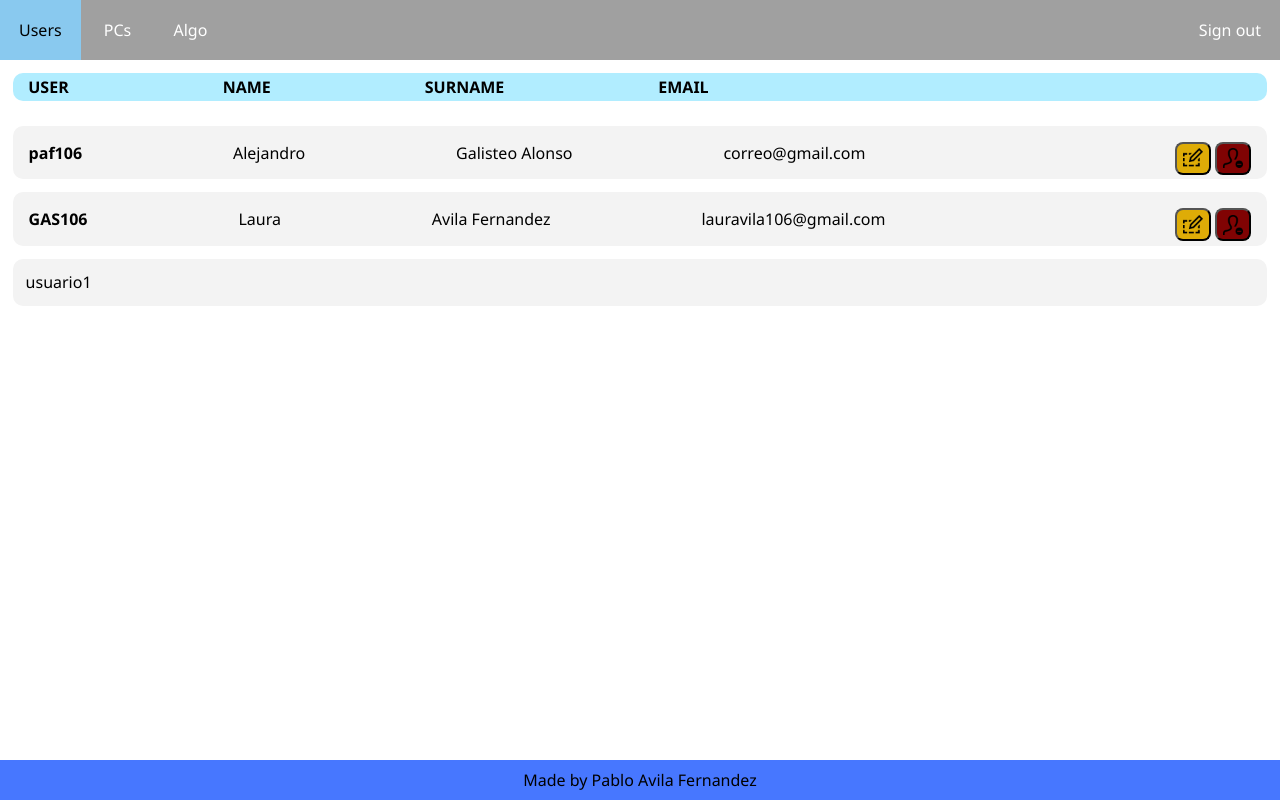
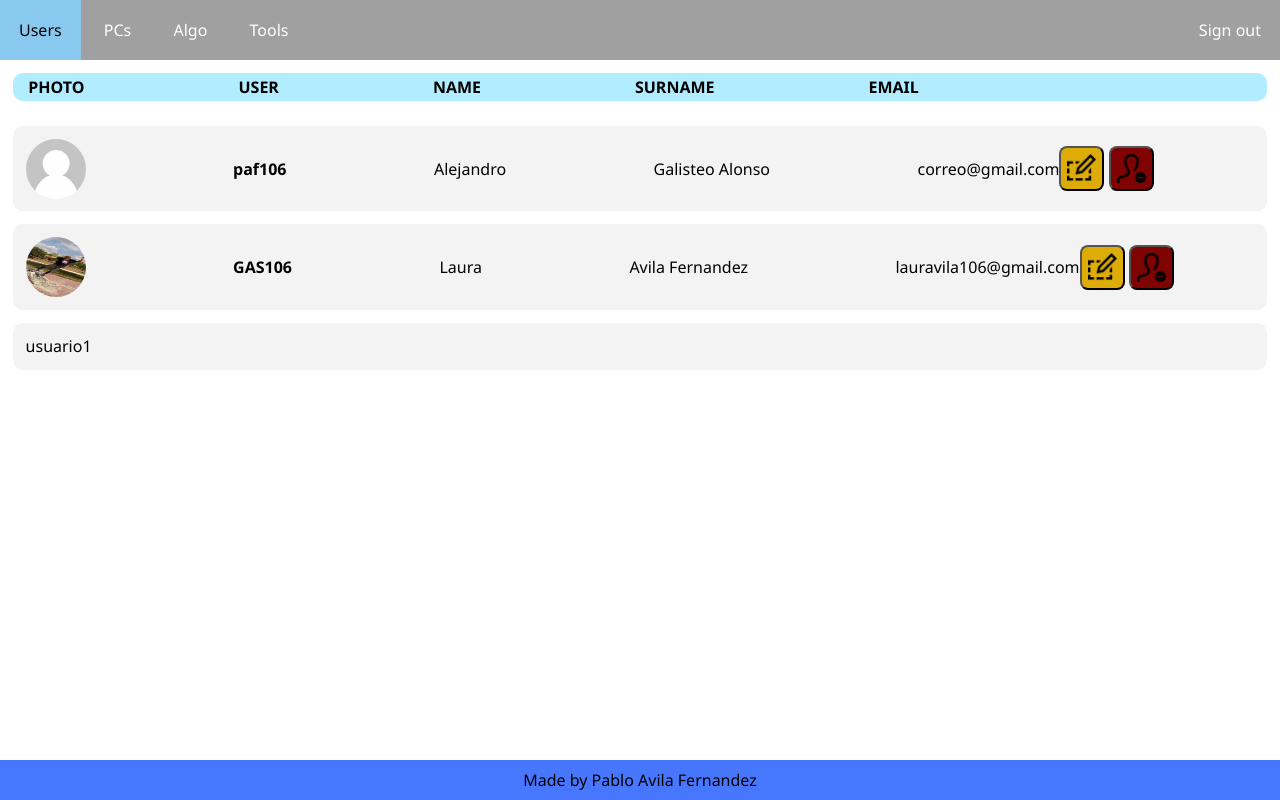
Before and after one commit to paf106/tfgGS, a PHP site: page /admin/user.html in a window 1280 px wide. Run offline with PHP 8.4, Linux system fonts and the light colour scheme.

Commit message:
Se ha mejorado el apartado estético de 'users.html', hay que poner el div de los botones a la derecha del todo

```diff
--- a/admin/user.html
+++ b/admin/user.html
@@ -17,6 +17,14 @@
 				<li><a href="user.html">Users</a></li>
 				<li><a href="pcs.html">PCs</a></li>
 				<li><a href="#">Algo</a></li>
+				<li><a href="#">Tools</a>
+					<!--<ul>
+						<li></li>
+						<li></li>
+						<li></li>
+						<li></li>
+					</ul>-->
+				</li>
 				<li class="signOut"><a href="#">Sign out</a></li>
 
 			</ul>
@@ -32,7 +40,7 @@
 			<!-- LEYENDA DE LOS CAMPOS-->
 			<div id="contenedorSectionLeyenda">
 				<div id="contenedorLeyenda">
-				<!--<div id="photoLeyenda"><img src="" alt=""></div>-->
+					<div id="photoLeyenda"><b>PHOTO</b></div>
 					<div id="userLeyenda"><b>USER</b></div>
 					<div id="nameLeyenda"><b>NAME</b></div>
 					<div id="surnameLeyenda"><b>SURNAME</b></div>
@@ -43,7 +51,7 @@
 			<!-- DATOS QUE SE COGERÁN DE LA BASE DE DATOS-->
 			<div id="contenedorSectionUser">
 				<div id="contenedorUser">
-				<!--<div id="photoUser"><img src="" alt=""></div>-->
+					<div id="photoUser"><img src="../img/photoUsers/defaultPhoto.png" alt="photoUser"></div>
 					<div id="userUser"><b>paf106</b></div>
 					<div id="nameUser">Alejandro</div>
 					<div id="surnameUser">Galisteo Alonso</div>
@@ -61,7 +69,7 @@
 			<!--USUARIO DIFERENTE-->
 			<div id="contenedorSectionUser">
 				<div id="contenedorUser">
-				<!--<div id="photoUser"><img src="" alt=""></div>-->
+				<div id="photoUser"><img src="../img/photoUsers/user1.png" alt="photoUser"></div>
 					<div id="userUser"><b>GAS106</b></div>
 					<div id="nameUser">Laura</div>
 					<div id="surnameUser">Avila Fernandez</div>
--- a/admin/userStyle.css
+++ b/admin/userStyle.css
@@ -75,11 +75,11 @@ section #contenedorPricipalUser #contenedorSectionLeyenda #contenedorLeyenda{
 	margin-bottom: 2%;
 }
 /* ESTILOS DE LOS NOMBRES DE LAS LEYENDAS */
- #userLeyenda{
+#photoLeyenda{
 	display: inline-block;
 	padding-left: 1%;
 }
-#nameLeyenda,#surnameLeyenda,#mailLeyenda{
+#nameLeyenda,#surnameLeyenda,#mailLeyenda,#userLeyenda{
 	padding-left: 12%;
 	display: inline-block;
 }
@@ -91,7 +91,6 @@ section #contenedorPricipalUser #contenedorSectionLeyenda #contenedorLeyenda{
 section #contenedorPricipalUser #contenedorSectionUser{
 	background-color: #f3f3f3;
 	margin: 1%;
-	height: 89%;
 	padding: 1%;
 	border-radius: 10px;
 }
@@ -99,12 +98,25 @@ section #contenedorPricipalUser #contenedorSectionUser:hover{
 	background-color: #cff;
 }
 section #contenedorPricipalUser #contenedorSectionUser #contenedorUser{
-	/*background-color: #000;*/
-	padding: 3px;
+	height: 60px;
+	display: flex;
+	align-items: center;
+
+}
+/* IMAGENES DE LOS USARIOS */
+#photoUser img{
+	border-radius: 50%;
+	width: 60px;
+	height: 60px;
+}
+#photoUser{
+	display: inline-block;
+	height: 60px;
 }
 /* CONFIGURACION DE LOS APARTADOS DE USUARIO QUE SE COGERAN DE LA BASE DE DATOS */
  #userUser{
 	display: inline-block;
+	padding-left: 12%;
 }
 #nameUser,#surnameUser,#mailUser{
 	padding-left: 12%;
@@ -116,7 +128,7 @@ section #contenedorPricipalUser #contenedorSectionUser #contenedorUser{
 
 /* DIV DE BOTONES */
 #buttonsEditDel{
-	float: right;
+
 }
 /* BOTON EDITAR USUARIO */
 button{
@@ -124,13 +136,13 @@ button{
 }
 #editUserButton{
 	background-color: #deac07;
-	width: 36px;
-	height: 33px;
+	width: 45px;
+	height: 45px;
 	cursor: pointer;
 
 }
 #editUserButton img{
-	width: 20px;
+	width: 29px;
 	vertical-align: middle;
 
 
@@ -138,12 +150,12 @@ button{
 /* BOTON ELIMINAR USUARIO */
 #delUserButton{
 	background-color: #800303;
-	width: 36px;
-	height: 33px;
+	width: 45px;
+	height: 45px;
 	cursor: pointer;
 }
 #delUserButton img{
-	width: 20px;
+	width: 29px;
 	vertical-align: middle;
 
 }
--- a/ideas.txt
+++ b/ideas.txt
@@ -36,4 +36,4 @@ En admin-html:
 				-Display de todos los equipos que hay conectados
 
 
-- boton de herramientas que permita: crear usuario, y cambiar la foto de perfil
+- boton de herramientas que permita: crear usuario, y cambiar la foto de perfil, cambiar la contraseña
```
Also changed, not shown: img/photoUsers/defaultPhoto.png (added), img/photoUsers/user1.png (added), img/photoUsers/user2.jpg (added).
